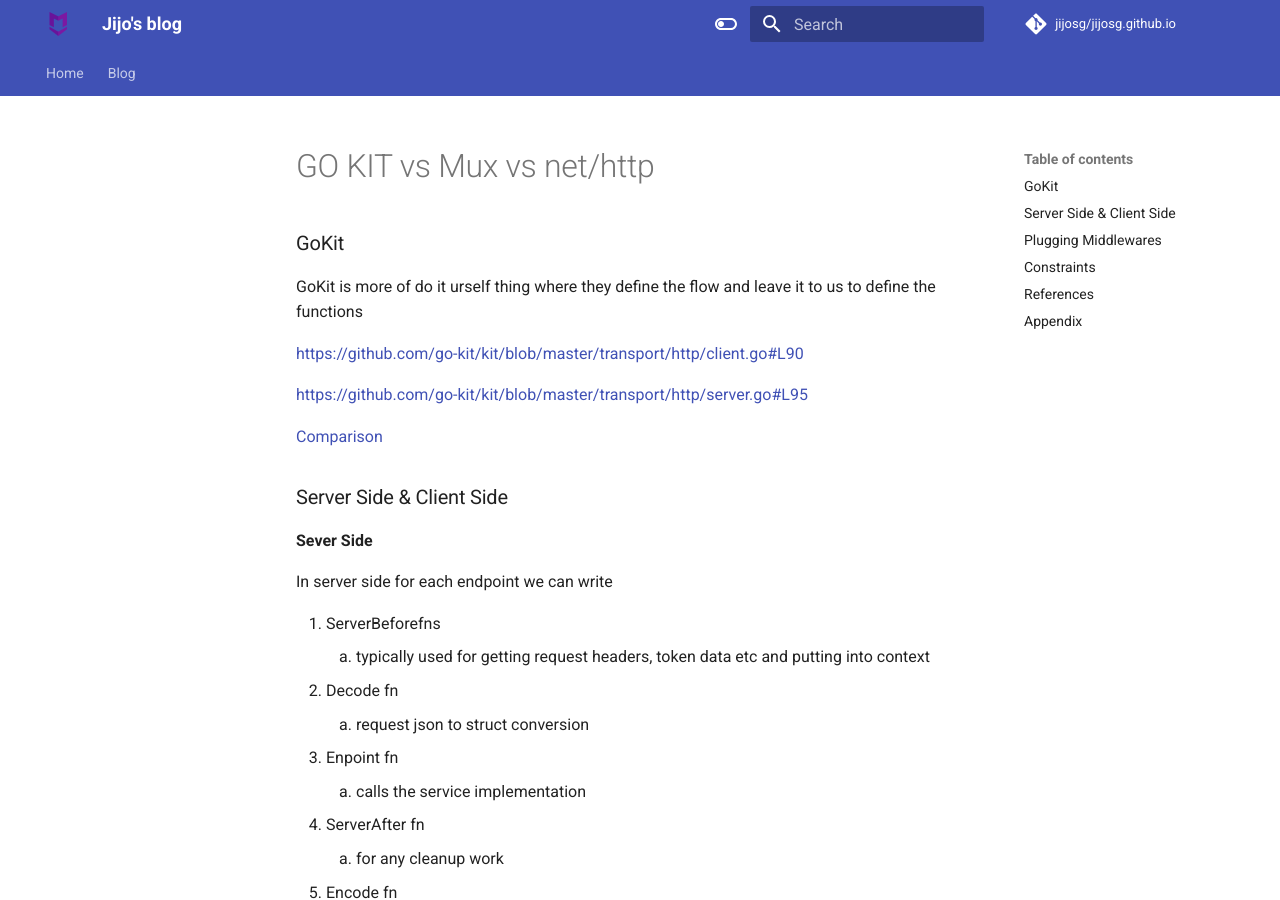
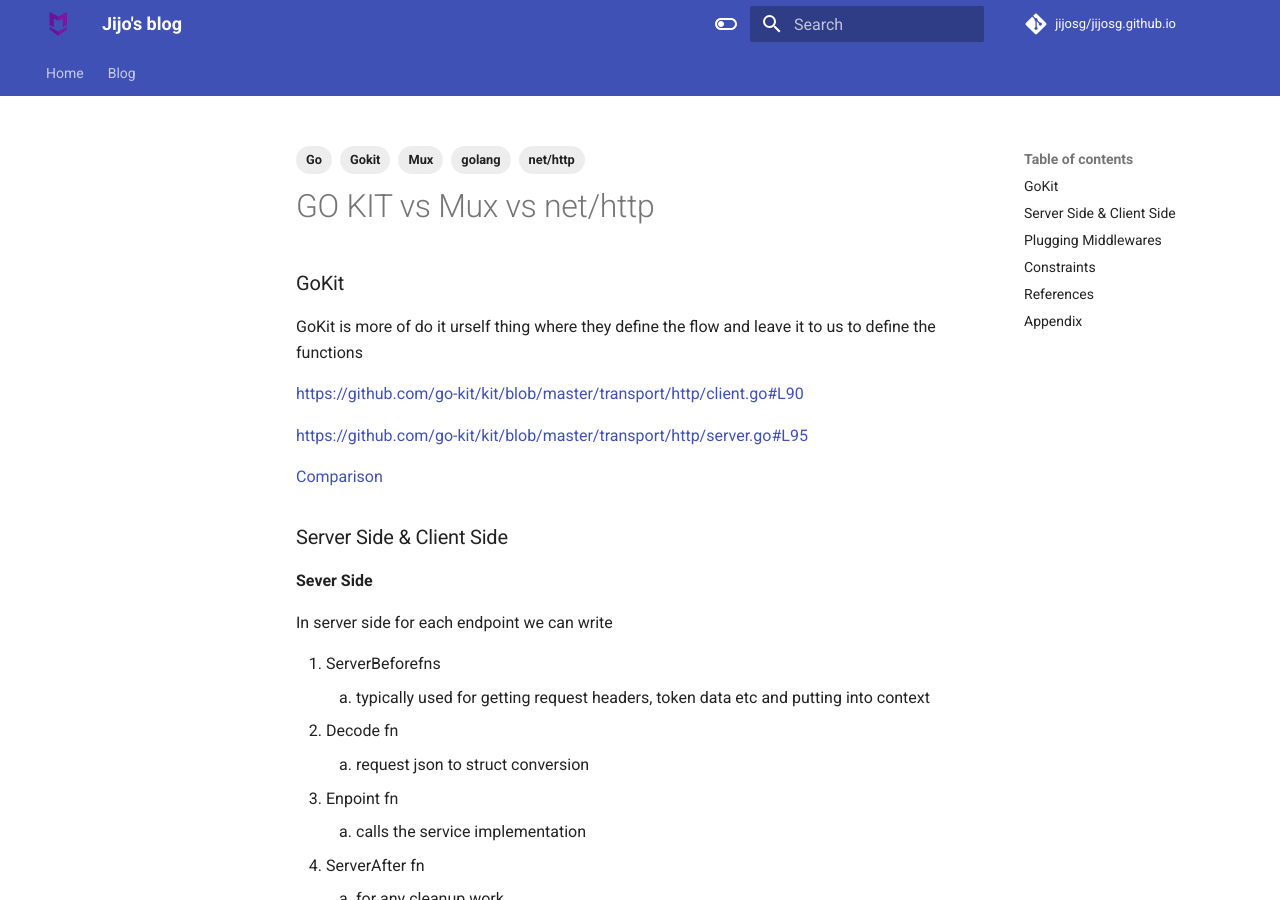
Before and after one commit to jijosg/jijosg.github.io, an MkDocs documentation site: the page built from docs/blog/2021/08/24.md, in a window 1280 px wide and 900 px high. Built offline with MkDocs 1.6.1 and Material for MkDocs 9.7.7, drawn with Linux system fonts in a browser that asks for light colours; comment, search, counter and statistics services are not loaded.

Commit message:
Update 24.md
Add title and tags

```diff
--- a/docs/blog/2021/08/24.md
+++ b/docs/blog/2021/08/24.md
@@ -1,3 +1,12 @@
+---
+title: GO KIT vs Mux vs net/http
+tags:
+   - Go
+   - Gokit
+   - Mux
+   - net/http
+   - golang
+---
 # GO KIT vs Mux vs net/http
 
 ### GoKit
```
